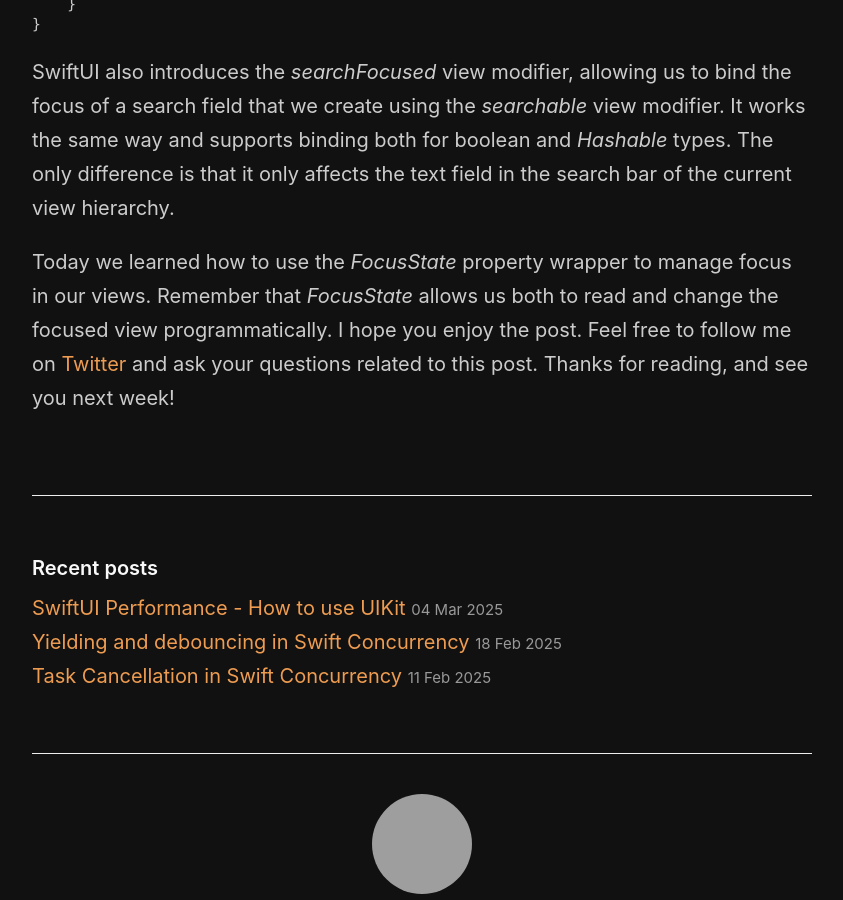
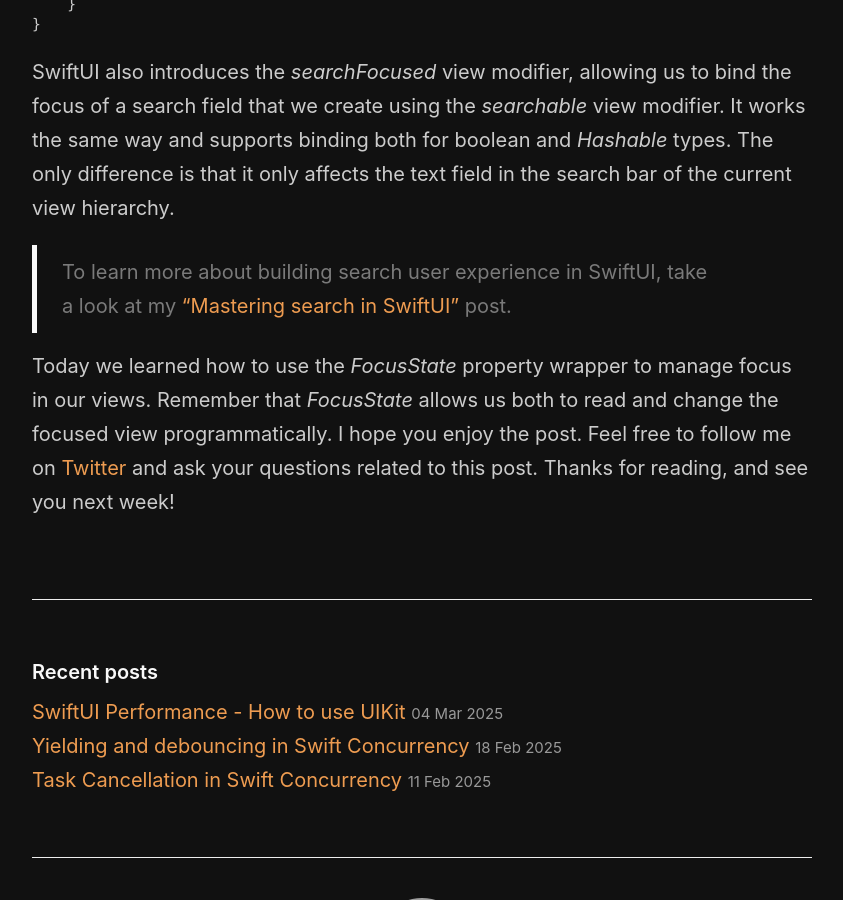
Before and after one commit to mecid/mecid.github.io, a Jekyll site: the page built from _posts/2021-08-24-mastering-focusstate-property-wrapper-in-swiftui.md, in a window 1280 px wide and 900 px high, scrolled down 4981 px, cut to the strip 0-900 px from the top of the window. Shown: the whole strip, without its empty margins (218-1061 px from the left). Built offline with Jekyll 4.4.1, drawn with Linux system fonts in a browser that asks for light colours; grey boxes are pictures that could not be loaded.

Commit message:
reference post added to the focus state post

```diff
--- a/_posts/2021-08-24-mastering-focusstate-property-wrapper-in-swiftui.md
+++ b/_posts/2021-08-24-mastering-focusstate-property-wrapper-in-swiftui.md
@@ -191,4 +191,6 @@ struct SearchView: View {
 
 SwiftUI also introduces the *searchFocused* view modifier, allowing us to bind the focus of a search field that we create using the *searchable* view modifier. It works the same way and supports binding both for boolean and *Hashable* types. The only difference is that it only affects the text field in the search bar of the current view hierarchy.
 
+> To learn more about building search user experience in SwiftUI, take a look at my ["Mastering search in SwiftUI"](/2021/06/23/mastering-search-in-swiftui/) post.
+
 Today we learned how to use the *FocusState* property wrapper to manage focus in our views. Remember that *FocusState* allows us both to read and change the focused view programmatically. I hope you enjoy the post. Feel free to follow me on [Twitter](https://twitter.com/mecid) and ask your questions related to this post. Thanks for reading, and see you next week!
```
